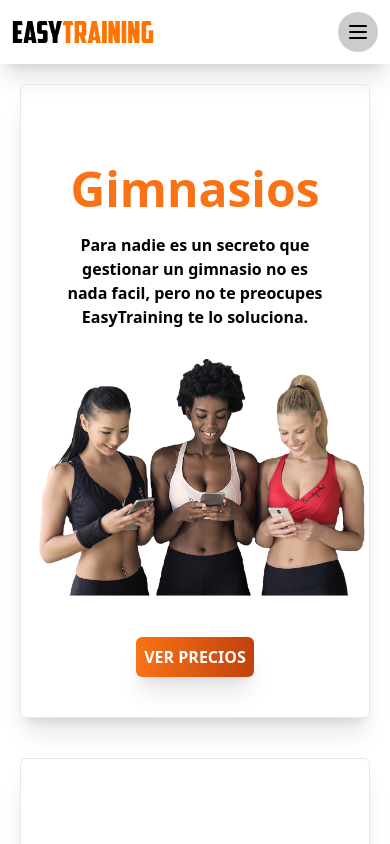
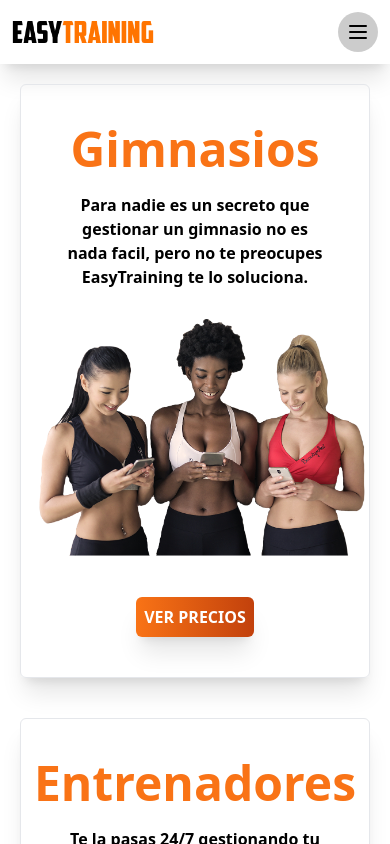
Before and after one commit to JuanDRSoft/Web-App-Gym-front-end, a React (Vite) app: page /precios in a window 390 px wide. Shown: the top 844 px of the page. Built offline with nearby package versions, Linux system fonts and the light colour scheme.

Commit message:
feat: correccion responsive

```diff
--- a/src/paginas/Precios.jsx
+++ b/src/paginas/Precios.jsx
@@ -6,7 +6,7 @@ const Precios = () => {
   return (
     <div className="md:flex md:p-10 p-5 gap-4">
       <div className="shadow-xl rounded-md border flex-1 ">
-        <p className="text-orange-500 font-bold text-center text-5xl pt-20">
+        <p className="text-orange-500 font-bold text-center text-5xl md:pt-20 pt-10">
           Gimnasios
         </p>
 
@@ -25,7 +25,7 @@ const Precios = () => {
       </div>
 
       <div className="shadow-xl rounded-md border flex-1 mt-10 md:mt-0">
-        <p className="font-bold text-center pt-20 text-orange-500 text-5xl">
+        <p className="font-bold text-center md:pt-20 pt-10 text-orange-500 text-5xl">
           Entrenadores
         </p>
 
```
